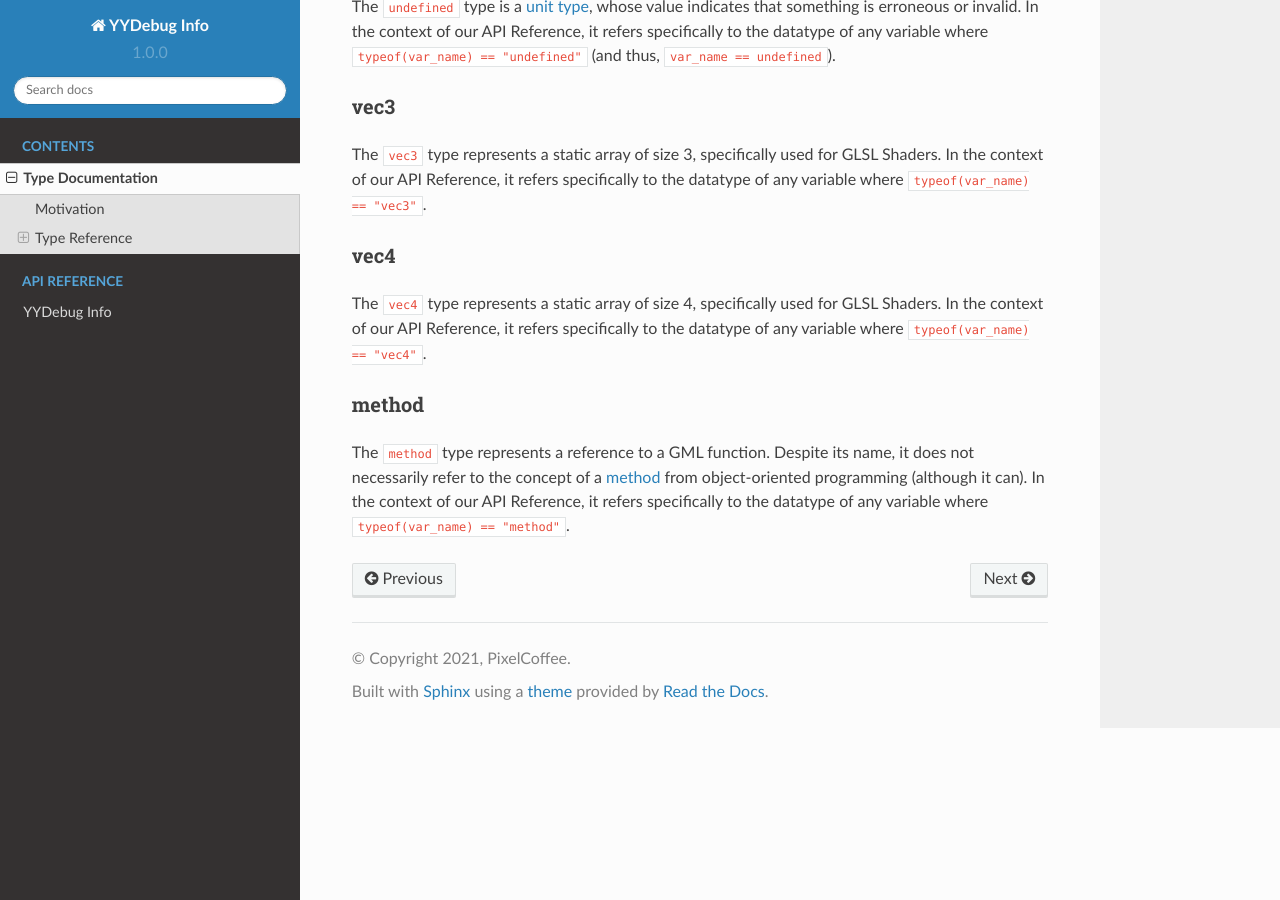
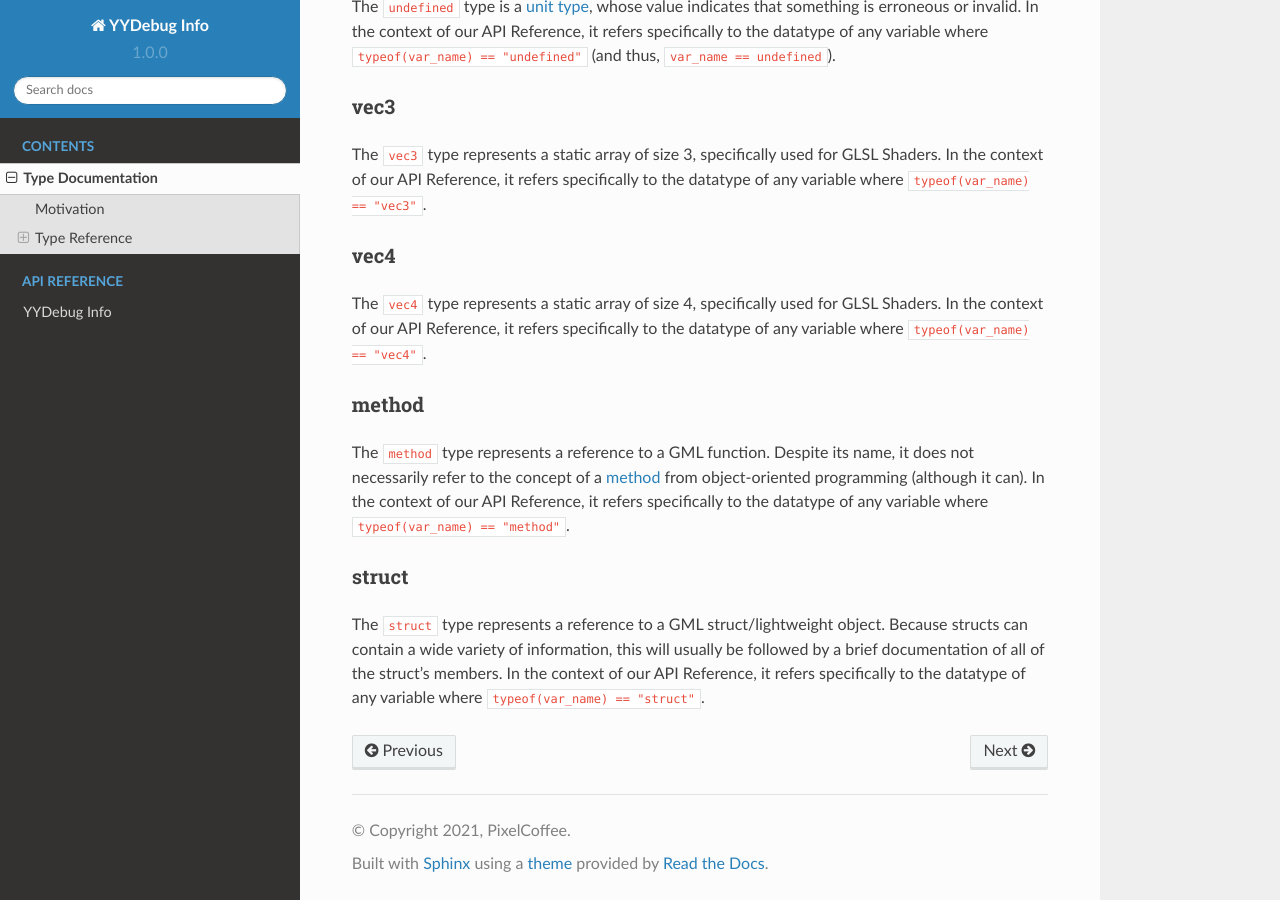
Before and after one commit to pixel-coffee/yydebuginfodocs, a Sphinx documentation site: the page built from docs/source/type_documentation.rst, in a window 1280 px wide and 900 px high, scrolled down 1975 px. Built offline with Sphinx 7.4.7 and the Read the Docs theme 2.0.0, drawn with Linux system fonts in a browser that asks for light colours.

Commit message:
Update type_documentation.rst

```diff
--- a/docs/source/type_documentation.rst
+++ b/docs/source/type_documentation.rst
@@ -86,3 +86,9 @@ method
 
 The ``method`` type represents a reference to a GML function. Despite its name, it does not necessarily refer to the concept of a `method <https://en.wikipedia.org/wiki/Method_(computer_programming)>`_ from object-oriented programming (although it can).
 In the context of our API Reference, it refers specifically to the datatype of any variable where ``typeof(var_name) == "method"``.
+
+struct
+******
+
+The ``struct`` type represents a reference to a GML struct/lightweight object. Because structs can contain a wide variety of information, this will usually be followed by a brief documentation of all of the struct's members.
+In the context of our API Reference, it refers specifically to the datatype of any variable where ``typeof(var_name) == "struct"``.
```
